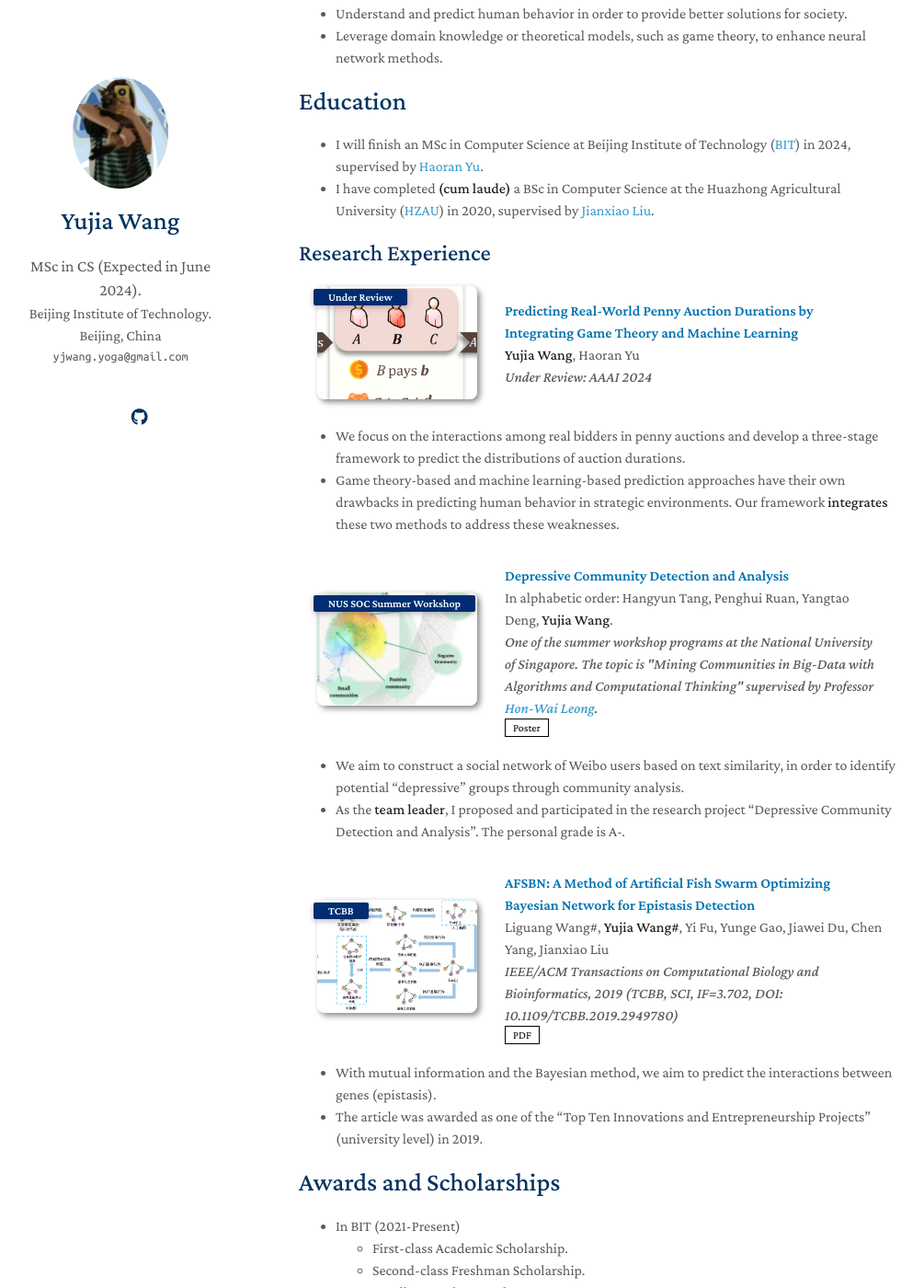
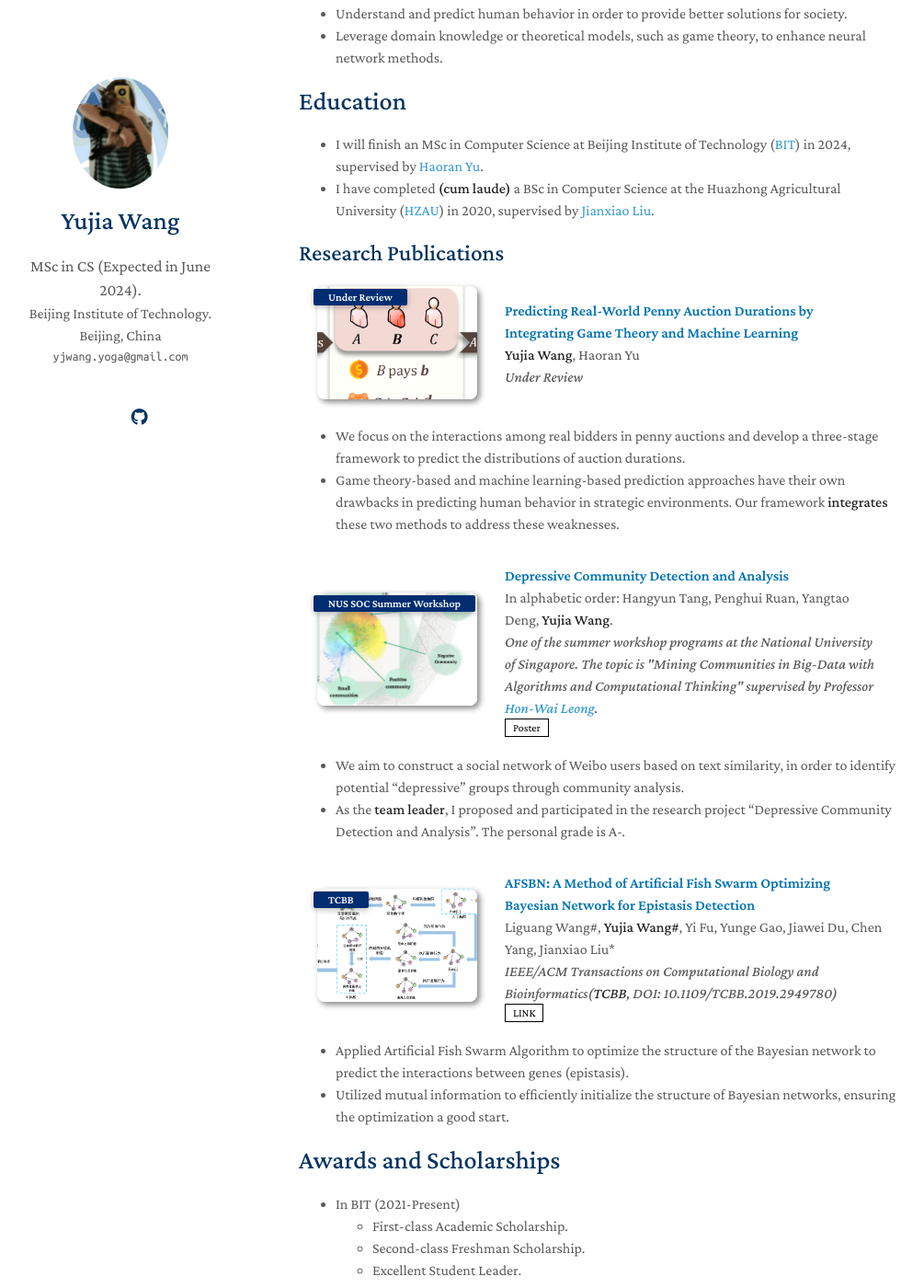
Before and after one commit to YogaWang7/YogaWang7.github.io, a Jekyll site: the page built from index.md, in a window 1280 px wide and 1400 px high, scrolled down 255 px. Shown: the whole window at 92% size, without its empty margins (145-1150 px from the left). Built offline with Jekyll 4.4.1, drawn with Linux system fonts in a browser that asks for light colours; nearby versions of some CDN libraries; comment, search, counter and statistics services are not loaded; a style sheet for code colours, icons or effects is not loaded; our own code applies the rules of GitHub Pages for plain Markdown files.

Commit message:
Update publications.md
update

```diff
--- a/_includes/publications.md
+++ b/_includes/publications.md
@@ -1,4 +1,4 @@
-<h2 id="publications" style="margin: 2px 0px -15px;">Research Experience</h2>
+<h2 id="publications" style="margin: 2px 0px -15px;">Research Publications</h2>
 
 <div class="publications">
 <ol class="bibliography">
@@ -14,7 +14,7 @@
   <div class="col-sm-9" style="position: relative;padding-right: 15px;padding-left: 20px;">
     <div class="title" style="color:#0073B1">Predicting Real-World Penny Auction Durations by Integrating Game Theory and Machine Learning</div>
     <div class="author"><strong>Yujia Wang</strong>, Haoran Yu</div>
-    <div class="periodical"><em>Under Review: AAAI 2024</em></div>
+    <div class="periodical"><em>Under Review</em></div>
   </div>
 
 </div>
@@ -65,17 +65,15 @@
 
   <div class="col-sm-9" style="position: relative;padding-right: 15px;padding-left: 20px;">
     <div class="title" style="color:#0073B1">AFSBN: A Method of Artificial Fish Swarm Optimizing Bayesian Network for Epistasis Detection</div>
-    <div class="author">Liguang Wang#, <strong>Yujia Wang#</strong>, Yi Fu, Yunge Gao, Jiawei Du, Chen Yang, Jianxiao Liu</div>
-    <div class="periodical"><em>IEEE/ACM Transactions on Computational Biology and Bioinformatics, 2019 (TCBB, SCI, IF=3.702, DOI: 10.1109/TCBB.2019.2949780)</em></div>
+    <div class="author">Liguang Wang#, <strong>Yujia Wang#</strong>, Yi Fu, Yunge Gao, Jiawei Du, Chen Yang, Jianxiao Liu*</div>
+    <div class="periodical"><em>IEEE/ACM Transactions on Computational Biology and Bioinformatics(<strong>TCBB</strong>, DOI: 10.1109/TCBB.2019.2949780)</em></div>
     <div class="links">
-      <a href="https://ieeexplore.ieee.org/document/8884123" class="btn btn-sm z-depth-0" role="button" target="_blank" style="font-size:12px;">PDF</a>
+      <a href="https://ieeexplore.ieee.org/document/8884123" class="btn btn-sm z-depth-0" role="button" target="_blank" style="font-size:12px;">LINK</a>
     </div>
   </div>
-
 </div>
 </li>
 </ol>
 </div>
-
-  - With mutual information and the Bayesian method, we aim to predict the interactions between genes (epistasis).
-  - The article was awarded as one of the "Top Ten Innovations and Entrepreneurship Projects" (university level) in 2019.
+  - Applied Artificial Fish Swarm Algorithm to optimize the structure of the Bayesian network to predict the interactions between genes (epistasis).
+  - Utilized mutual information to efficiently initialize the structure of Bayesian networks, ensuring the optimization a good start.
```
